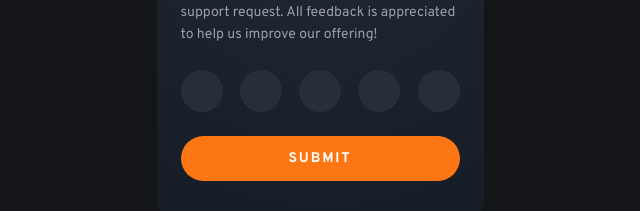
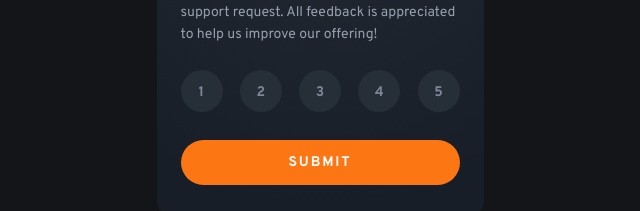
Before and after one commit to BYCODDE/React-interactive-rating-component, a React (Vite) app: page / in a window 1280 px wide. Shown: the part 298-509 px from the top of the page, without its empty margins (320-960 px from the left). Built offline with nearby package versions, Linux system fonts and the light colour scheme.

Commit message:
new commit!

```diff
--- a/src/components/Ovals/Ovals.jsx
+++ b/src/components/Ovals/Ovals.jsx
@@ -1,15 +1,32 @@
-import "./oval.css"
-import Oval from "/images/Oval.svg"
+import "./oval.css";
+import Oval from "/images/Oval.svg";
 function Ovals() {
   return (
     <section className="oval_section">
-        <img src={Oval} alt=""  />
-        <img src={Oval} alt="" />
-        <img src={Oval} alt="" />
-        <img src={Oval} alt="" />
-        <img src={Oval} alt="" />
+      <div>
+        <img src={Oval} alt="Oval1" />
+        <p className="img_p">1</p>
+      </div>
+
+      <div>
+        <img src={Oval} alt="Oval2" />
+        <p className="img_p">2</p>
+      </div>
+
+      <div>
+        <img src={Oval} alt="Oval3" />
+        <p className="img_p">3</p>
+      </div>
+      <div>
+        <img src={Oval} alt="Oval4" />
+        <p className="img_p">4</p>
+      </div>
+      <div>
+        <img src={Oval} alt="Oval5" />
+        <p className="img_p">5</p>
+      </div>
     </section>
-  )
+  );
 }
 
-export default Ovals
+export default Ovals;
--- a/src/components/Ovals/oval.css
+++ b/src/components/Ovals/oval.css
@@ -4,3 +4,19 @@
   align-items: center;
   margin-bottom: 24px;
 }
+.oval_section div {
+  position: relative;
+}
+.img_p {
+  position: absolute;
+  top: 50%;
+  left: 50%;
+  transform: translate(-50%, -50%);
+  color: var(--Medium-Gray, #7c8798);
+  text-align: center;
+  font-size: 14px;
+  font-style: normal;
+  font-weight: 700;
+  line-height: 24px; /* 171.429% */
+  letter-spacing: 0.175px;
+}
```
